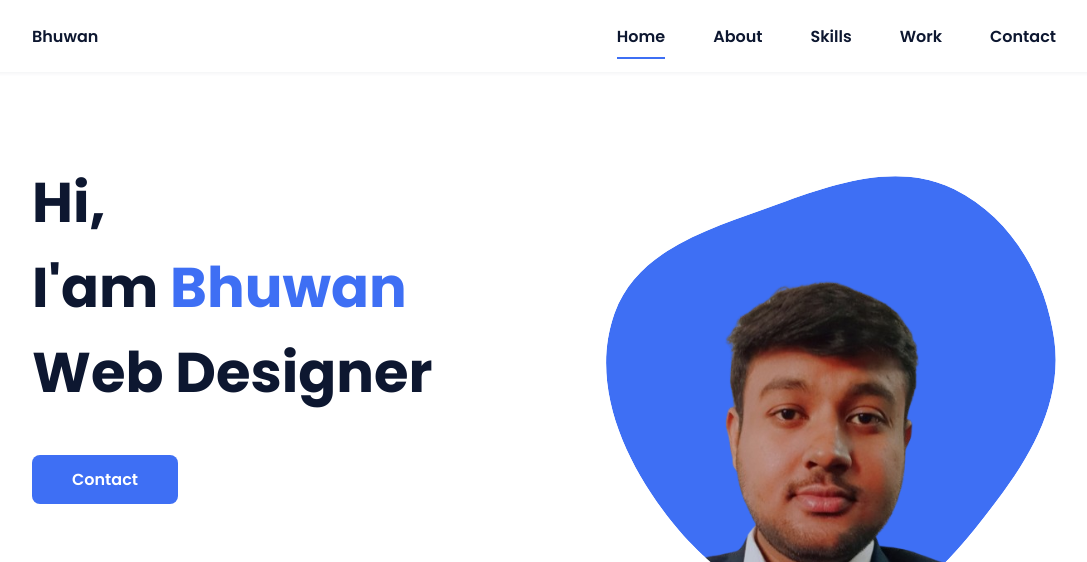
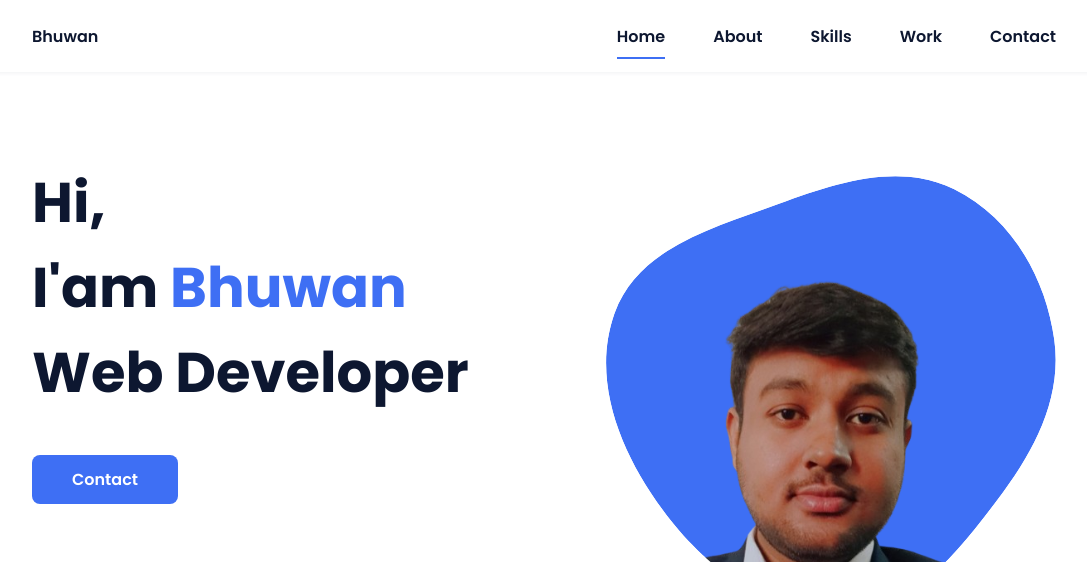
Before and after one commit to bhuwankumarrai00/portfolio, a plain HTML site: page index.html in a window 1280 px wide. Shown: the top 562 px of the page, without its empty margins (96-1183 px from the left). Drawn offline with nearby package versions, Linux system fonts and the light colour scheme.

Commit message:
Update index.html

```diff
--- a/index.html
+++ b/index.html
@@ -39,7 +39,7 @@
             <!--===== HOME =====-->
             <section class="home bd-grid" id="home">
                 <div class="home__data">
-                    <h1 class="home__title">Hi,<br>I'am <span class="home__title-color">Bhuwan</span><br> Web Designer</h1>
+                    <h1 class="home__title">Hi,<br>I'am <span class="home__title-color">Bhuwan</span><br> Web Developer</h1>
 
                     <a href="#" class="button">Contact</a>
                 </div>
```
